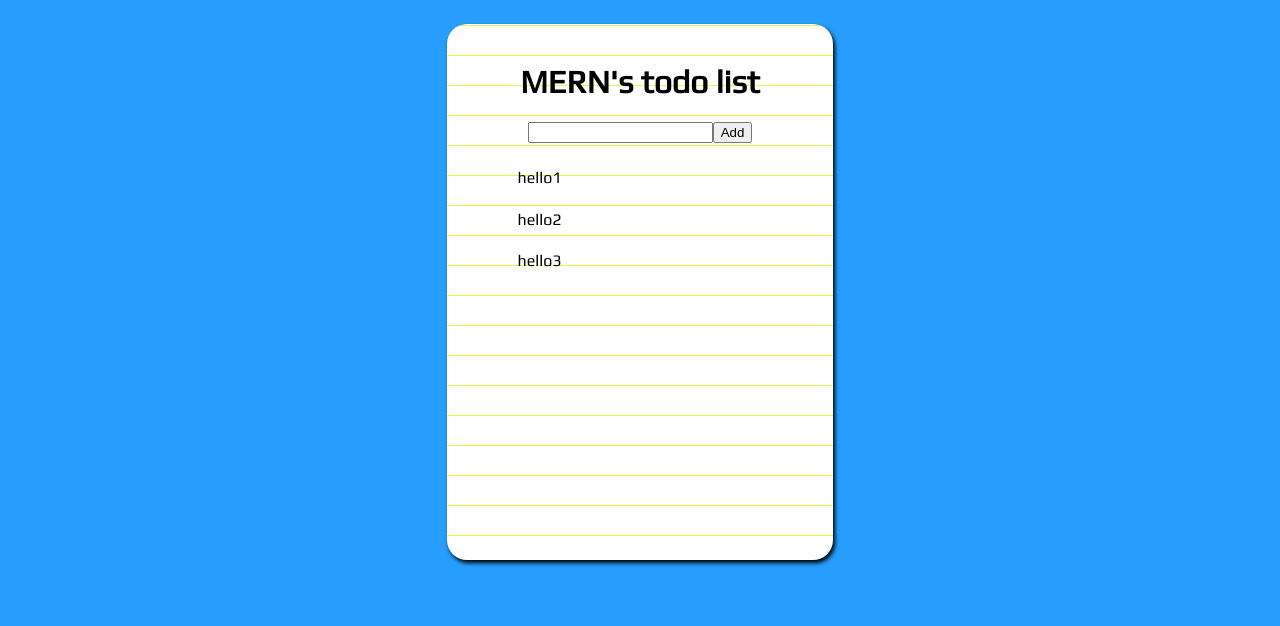
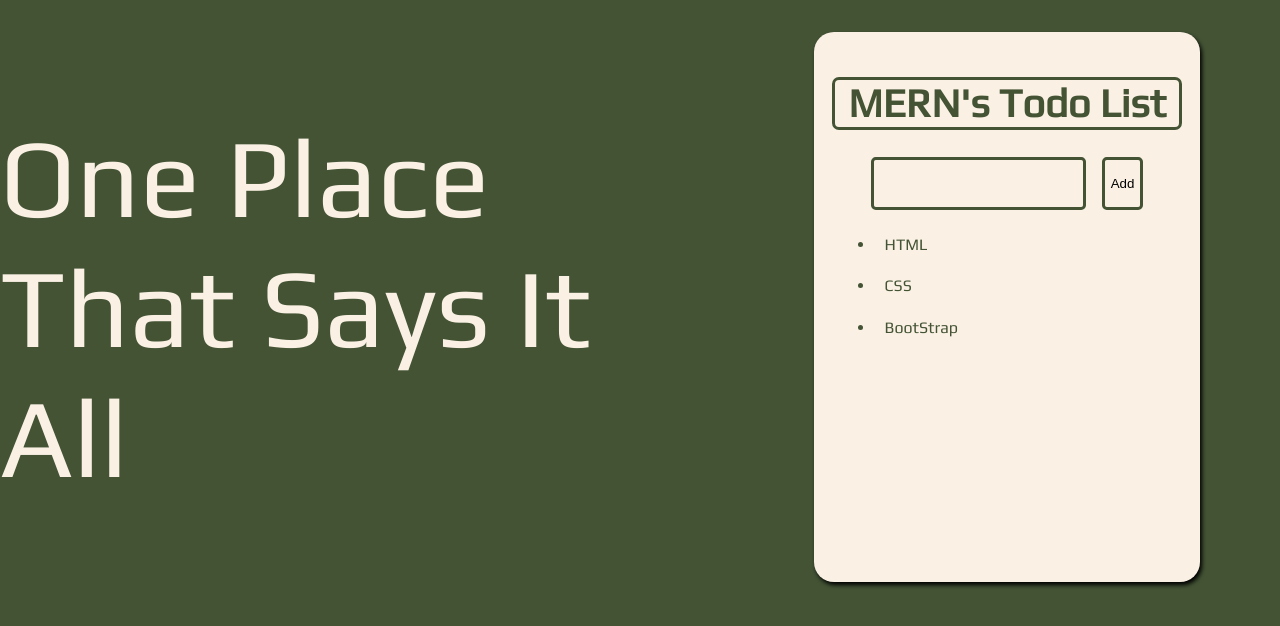
Before and after one commit to mihirk20/html-mihir, a React (Create React App) app in the folder picshare/: page / in a window 1280 px wide. Shown: the top 626 px of the page. Built offline with nearby package versions, Linux system fonts and the light colour scheme.

Commit message:
CSS changes

```diff
--- a/picshare/src/App.css
+++ b/picshare/src/App.css
@@ -1,12 +1,28 @@
 body {
-    justify-content: center;
+    /* justify-content: space-around; */
+    /* display: flex; */
+    /* background-image: linear-gradient(to right, #ff986d, #f7a0c9); */
+    background-color: #435334;
+    font-family: 'Play', sans-serif;
+    margin: 0px;
+}
+
+.section {
+    position: relative;
     display: flex;
-    background-color: #279EFF;
-    font-family: 'Play', sans-serif;
+    width: fit-content;
+}
+
+.text1 {
+    color: #FAF1E4;
+    display: flex;
+    font-size: 7rem;
+    width: fit-content;
+    justify-content: flex-start;
 }
 
 .container {
-    margin-top: 1rem;
+    margin: 2rem 5rem;
     border: 2px solid transparent;
     border-radius: 20px;
     box-shadow: 2px 3px 4px black;
@@ -14,11 +30,16 @@ body {
     min-height: 500px;
     min-width: 350px;
     padding: 1rem;
-    background-color: #e5e5f7;
+    background-color: #FAF1E4;
     background-size: 30px 30px;
-    background-image: repeating-linear-gradient(0deg, #f7f444, #e5f744 1px, #ffffff 1px, #ffffff);
+    /* background-image: repeating-linear-gradient(0deg, #f7f444, #e5f744 1px, #ffffff 1px, #ffffff); */
 }
 
 .container h1 {
     text-align: center;
+    font-size: 2.5rem;
+    border: 3px solid #435334;
+    border-radius: 7px;
+    padding: 0.51px;
+    color: #435334;
 }
--- a/picshare/src/App.js
+++ b/picshare/src/App.js
@@ -7,9 +7,9 @@ import Additem from "./components/additem"
 const App = () => {
 
     const listitems = [
-        { itemid: Math.trunc(Math.random() * 100 + 1), itemname: "hello1" },
-        { itemid: Math.trunc(Math.random() * 100 + 1), itemname: "hello2" },
-        { itemid: Math.trunc(Math.random() * 100 + 1), itemname: "hello3" },
+        { itemid: Math.trunc(Math.random() * 100 + 1), itemname: "HTML" },
+        { itemid: Math.trunc(Math.random() * 100 + 1), itemname: "CSS" },
+        { itemid: Math.trunc(Math.random() * 100 + 1), itemname: "BootStrap" },
     ];
     const additemHandler = (Newitem) => {
         listitems.push(Newitem);
@@ -18,10 +18,15 @@ const App = () => {
     }
     const name = "MERN";
     return (
-        <div className="container">
-            <h1>{name}'s todo list</h1>
-            <Additem onAdditem={additemHandler} />
-            <TodoList list={listitems} />
+        <div className="section">
+            <div className="text1">
+                <p>One Place That Says It All</p>
+            </div>
+            <div className="container">
+                <h1>{name}'s Todo List</h1>
+                <Additem onAdditem={additemHandler} />
+                <TodoList list={listitems} />
+            </div>
         </div>
     )
 };
--- a/picshare/src/components/additem.css
+++ b/picshare/src/components/additem.css
@@ -5,5 +5,31 @@
 
 .input {
     outline: none;
-    outline-offset: none;
+    border-radius: 0.3rem;
+    border: 3px solid #435334;
+    padding: 15px 5px;
+    background-color:#FAF1E4;
+    margin-right: 1rem;
+    font-size: 15px;
+
 }
+
+input[type=text]:focus {
+    border: 3px solid #435334;
+    font-size: 15px;
+}
+
+.button {
+    border: 3px solid #435334;
+    border-radius: 0.3rem;
+    background-color:#FAF1E4;
+    cursor: pointer;
+    transition: all 0.3s;
+}
+
+.button:hover {
+    border: 3px solid #435334;
+    background-color: #435334;
+    color: #FAF1E4;
+
+}
--- a/picshare/src/components/additem.js
+++ b/picshare/src/components/additem.js
@@ -13,8 +13,8 @@ const Additem = (props) => {
     };
     return (
         <form className="form" onSubmit={submitHandler}>
-            <input type="text" onChange={entryHandler} />
-            <button type="submit">Add</button>
+            <input type="text" className="input" onChange={entryHandler} />
+            <button type="submit" className="button">Add</button>
         </form>
     );
 };
--- a/picshare/src/components/todolist.css
+++ b/picshare/src/components/todolist.css
@@ -3,4 +3,6 @@
     /* border: 3px solid #279eff8a; */
     padding: 0.6rem;
     /* border-radius: 7px; */
+    color: #435334;
+
 }
--- a/picshare/src/components/todolist.js
+++ b/picshare/src/components/todolist.js
@@ -3,7 +3,7 @@ import "./todolist.css"
 
 const TodoList = (props) => {
     console.log(props)
-    return (<ul className="todolist" type="none">
+    return (<ul className="todolist">
 
         {/* <li>{props.list[0].itemname}</li>
         <li>{props.list[0].itemname}</li>
```
